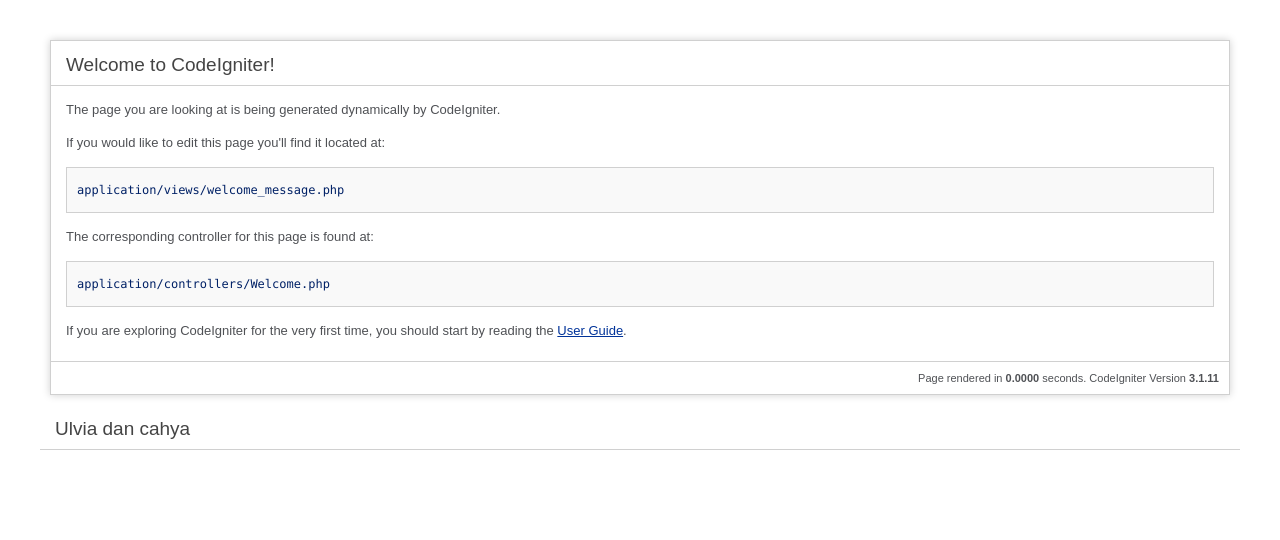
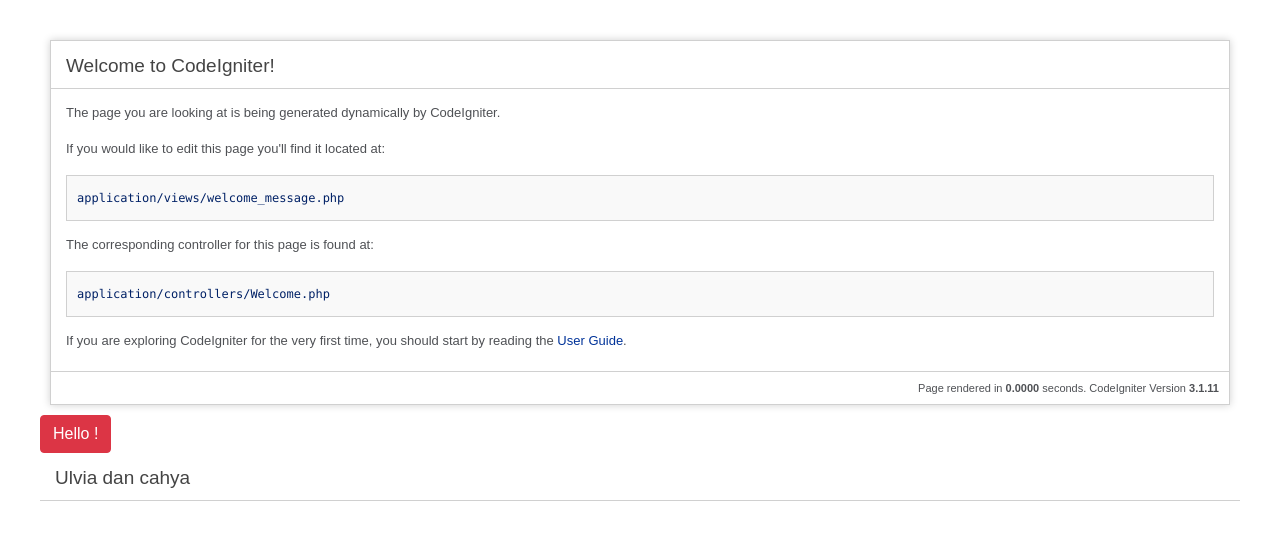
Before and after one commit to ulvia-10/Testing_CI, a CodeIgniter app: page /database/ in a window 1280 px wide. Shown: the top 540 px of the page. Run offline with CodeIgniter, Linux system fonts and the light colour scheme.

Commit message:
button baru

```diff
--- a/application/views/welcome_message.php
+++ b/application/views/welcome_message.php
@@ -3,7 +3,7 @@ defined('BASEPATH') or exit('No direct script access allowed');
 ?>
 <!DOCTYPE html>
 <html lang="en">
-
+<link rel="stylesheet" href="https://stackpath.bootstrapcdn.com/bootstrap/4.4.1/css/bootstrap.min.css" integrity="sha384-Vkoo8x4CGsO3+Hhxv8T/Q5PaXtkKtu6ug5TOeNV6gBiFeWPGFN9MuhOf23Q9Ifjh" crossorigin="anonymous">
 <head>
 	<meta charset="utf-8">
 	<title>Welcome to CodeIgniter</title>
@@ -95,9 +95,14 @@ defined('BASEPATH') or exit('No direct script access allowed');
 	</div>
 
 	<div>
+		<button class="btn btn-danger">Hello !</button>
 		<h1>Ulvia dan cahya</h1>
 	</div>
 
 </body>
 
 </html>
+
+<script src="https://code.jquery.com/jquery-3.4.1.slim.min.js" integrity="sha384-J6qa4849blE2+poT4WnyKhv5vZF5SrPo0iEjwBvKU7imGFAV0wwj1yYfoRSJoZ+n" crossorigin="anonymous"></script>
+<script src="https://cdn.jsdelivr.net/npm/popper.js@1.16.0/dist/umd/popper.min.js" integrity="sha384-Q6E9RHvbIyZFJoft+2mJbHaEWldlvI9IOYy5n3zV9zzTtmI3UksdQRVvoxMfooAo" crossorigin="anonymous"></script>
+<script src="https://stackpath.bootstrapcdn.com/bootstrap/4.4.1/js/bootstrap.min.js" integrity="sha384-wfSDF2E50Y2D1uUdj0O3uMBJnjuUD4Ih7YwaYd1iqfktj0Uod8GCExl3Og8ifwB6" crossorigin="anonymous"></script>
```
